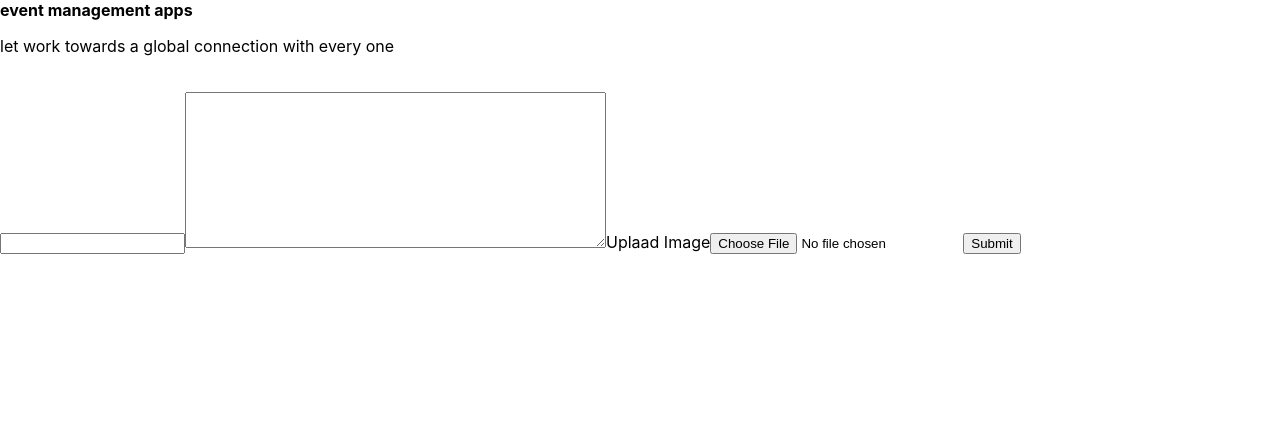
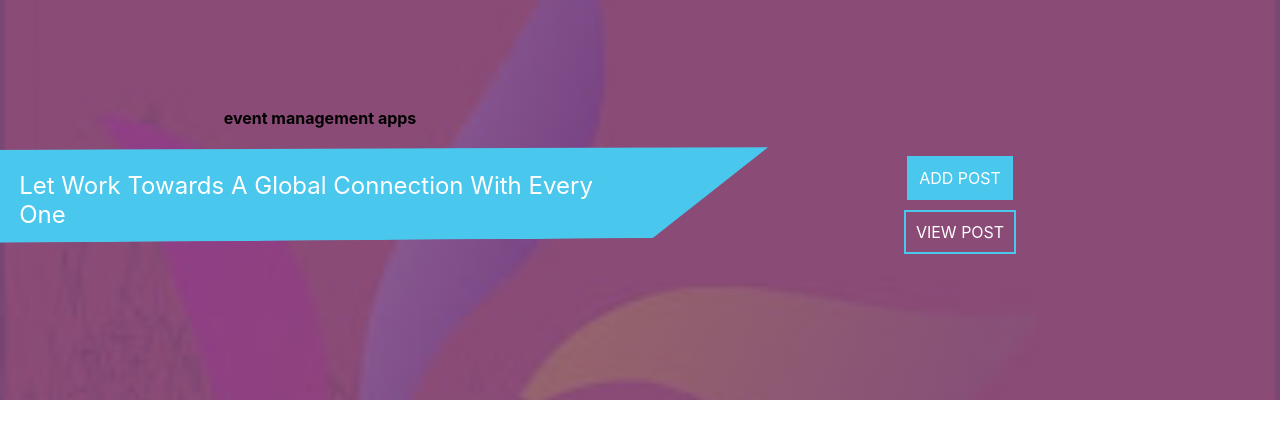
Before and after one commit to chibuike07/Admin-View-Event-schedule, a React (Create React App) app: page / in a window 1280 px wide. Shown: the top 438 px of the page. Built offline with nearby package versions, Linux system fonts and the light colour scheme.

Commit message:
created independent component and added router for navigation

```diff
--- a/package.json
+++ b/package.json
@@ -10,6 +10,7 @@
     "dotenv": "^8.2.0",
     "react": "^16.13.1",
     "react-dom": "^16.13.1",
+    "react-router-dom": "^5.2.0",
     "react-scripts": "3.4.1"
   },
   "scripts": {
--- a/src/App.js
+++ b/src/App.js
@@ -1,11 +1,16 @@
 import React from "react";
+import { BrowserRouter, Switch, Route } from "react-router-dom";
 // import logo from "./logo.svg";
 // import "./App.css";
 import Event from "./Pages/Pages_event/event.jsx";
 function App() {
   return (
     <div className="App">
-      <Event />
+      <BrowserRouter>
+        <Switch>
+          <Route path="/" component={Event} exact />
+        </Switch>
+      </BrowserRouter>
     </div>
   );
 }
--- /dev/null
+++ b/src/Components/component.form/form.js
@@ -0,0 +1,33 @@
+import React from "react";
+import Styles from "./form.module.css";
+const form = () => {
+  const { form, title, description, label, file, button } = Styles;
+  return (
+    <div>
+      <form action="" className={form}>
+        <input type="text" className={title} required={true} />
+        <textarea
+          name="description"
+          id="description"
+          cols="50"
+          rows="10"
+          className={description}
+          required={true}
+        ></textarea>
+        <label htmlFor="file" className={label}>
+          Uplaad Image
+        </label>
+        <input
+          type="file"
+          className={file}
+          id="file"
+          accept="image/*"
+          required={true}
+        />
+        <input type="submit" className={button} />
+      </form>
+    </div>
+  );
+};
+
+export default form;
--- /dev/null
+++ b/src/Components/component.form/form.module.css
@@ -0,0 +1,47 @@
+.form {
+  width: 100%;
+  height: 15rem;
+  padding: 10px;
+  justify-content: flex-end;
+  align-items: center;
+  flex-direction: column;
+  position: absolute;
+  display: none;
+}
+
+.title,
+.textarea {
+  transform: translate(-30%);
+  width: 20rem;
+  height: 40px;
+  background-color: transparent;
+  border: none;
+  border-bottom: 2px solid rgb(74, 199, 237);
+  outline: none;
+  padding: 10px;
+  color: #fff;
+  letter-spacing: 3px;
+}
+::placeholder {
+  color: #fff;
+}
+
+.label {
+  color: #fff;
+  filter: drop-shadow(10px 20px 13px #000);
+}
+
+.button {
+  transform: translate(-30%);
+  height: 40px;
+  border-radius: 10px;
+  background-color: rgb(82, 121, 133);
+  color: #fff;
+  font-size: 16px;
+  text-transform: capitalize;
+  outline: none;
+  border: none;
+  transition: font-size 3s;
+  cursor: pointer;
+  filter: drop-shadow(10px 20px 13px #000);
+}
--- /dev/null
+++ b/src/Components/component.section/section.jsx
@@ -0,0 +1,16 @@
+import React from "react";
+import Styles from "./section.module.css";
+const section = () => {
+  const { section, div_wrapper, div_img, div_text } = Styles;
+  return (
+    <div>
+      <section className={section}>
+        <div className={div_wrapper}></div>
+        <div className={div_img}></div>
+        <div className={div_text}></div>
+      </section>
+    </div>
+  );
+};
+
+export default section;
--- /dev/null
+++ b/src/Components/component.section/section.module.css
@@ -0,0 +1,27 @@
+.section {
+  display: none;
+  width: 100%;
+  height: 300px;
+  flex-direction: column;
+}
+
+.div_wrapper {
+  width: 40%;
+  display: flex;
+  justify-content: space-evenly;
+  flex-direction: column;
+  height: max-content;
+  padding: 10px;
+}
+
+.div_img img {
+  width: 50%;
+  height: 200px;
+  clip-path: circle(40%);
+}
+
+.div_text {
+  display: flex;
+  flex-direction: column;
+  color: yellow;
+}
--- /dev/null
+++ b/src/Components/header/header.jsx
@@ -0,0 +1,45 @@
+import React from "react";
+import Styles from "./header.module.css";
+import { Link } from "react-router-dom";
+const header = () => {
+  const {
+    header,
+    aside,
+    clip_path,
+    strong,
+    params,
+    img_wrapper,
+    img,
+    nav,
+    add_post,
+    view_post,
+  } = Styles;
+
+  const addEvent = () => {};
+  return (
+    <div>
+      <header className={header}>
+        <aside className={aside}>
+          <div className={clip_path}></div>
+          <strong className={strong}>event management apps</strong>
+          <p className={params}>
+            let work towards a global connection with every one
+          </p>
+          <div className={img_wrapper}>
+            <img src="" alt="" className={img} />
+          </div>
+        </aside>
+        <nav className={nav}>
+          <Link to="" className={add_post}>
+            add post
+          </Link>
+          <Link to="" className={view_post}>
+            view post
+          </Link>
+        </nav>
+      </header>
+    </div>
+  );
+};
+
+export default header;
--- /dev/null
+++ b/src/Components/header/header.module.css
@@ -0,0 +1,92 @@
+.header {
+  width: 100%;
+  height: 400px;
+  display: flex;
+  justify-content: space-between;
+  align-items: center;
+  background-image: linear-gradient(
+      rgba(123, 75, 135, 0.8),
+      rgba(123, 75, 135, 0.8)
+    ),
+    url("../../Assests/manageEvent2.jpeg");
+  background-size: cover;
+  background-repeat: no-repeat;
+  background-position: bottom left;
+  position: relative;
+  background-attachment: fixed;
+}
+
+.aside {
+  display: flex;
+  flex-direction: column;
+  justify-content: center;
+  align-items: center;
+  position: relative;
+  height: inherit;
+  width: 50%;
+}
+.strong {
+  z-index: 3;
+}
+.params {
+  padding: 3%;
+  font-size: x-large;
+  color: #fff;
+  text-transform: capitalize;
+  z-index: 5;
+}
+.clip_path {
+  content: "";
+  position: absolute;
+  letter-spacing: 3px;
+  word-spacing: 2px;
+  background-color: rgb(74, 199, 237);
+  top: 15%;
+  left: 0;
+  width: 120%;
+  height: 300px;
+  clip-path: polygon(0 29%, 100% 30%, 85% 60%, 0 60%);
+  transform: skewY(-0.4deg);
+  color: #000000;
+  padding-bottom: 15px;
+  padding-left: 30px;
+  box-sizing: border-box;
+  overflow-x: scroll;
+}
+.nav {
+  height: inherit;
+  width: 50%;
+  display: flex;
+  justify-content: center;
+  align-items: center;
+  flex-direction: column;
+}
+.add_post,
+.view_post {
+  margin-top: 10px;
+  text-decoration: none;
+  color: #fff;
+  text-transform: uppercase;
+  border: 2px solid rgb(74, 199, 237);
+  padding: 10px;
+}
+
+.add_post {
+  transition: border-radius 3s, padding 3s ease-in-out;
+  background-color: rgb(74, 199, 237);
+}
+
+.add_post:hover {
+  border-radius: 20px;
+  padding: 5px;
+  filter: drop-shadow(10px 20px 24px #000);
+}
+
+.view_post {
+  transition: border-radius 3s ease-in-out;
+}
+
+.view_post:hover {
+  border-radius: 20px;
+  filter: drop-shadow(10px 20px 24px #000);
+}
--- a/src/Pages/Pages_event/event.jsx
+++ b/src/Pages/Pages_event/event.jsx
@@ -1,68 +1,17 @@
 import React from "react";
 import Styles from "./event.module.css";
+import Header from "../../Components/header/header";
+import Form from "../../Components/component.form/form";
+import Section from "../../Components/component.section/section";
 const event = () => {
-  const {
-    container,
-    header,
-    aside,
-    clip_path,
-    strong,
-    params,
-    img_wrapper,
-    nav,
-    add_post,
-    view_post,
-    main,
-    form,
-    title,
-    description,
-    label,
-    file,
-    button,
-    img,
-  } = Styles;
+  const { container, main, headings } = Styles;
   return (
     <div className={container}>
-      <header className={header}>
-        <aside className={aside}>
-          <div className={clip_path}></div>
-          <strong className={strong}>event management apps</strong>
-          <p className={params}>
-            let work towards a global connection with every one
-          </p>
-          <div className={img_wrapper}>
-            <img src="" alt="" className={img} />
-          </div>
-        </aside>
-        <nav className={nav}>
-          <a href="" className={add_post}></a>
-          <a href="" className={view_post}></a>
-        </nav>
-      </header>
-
+      <Header />
       <main className={main}>
-        <form action="" className={form}>
-          <input type="text" className={title} required={true} />
-          <textarea
-            name="description"
-            id="description"
-            cols="50"
-            rows="10"
-            className={description}
-            required={true}
-          ></textarea>
-          <label htmlFor="file" className={label}>
-            Uplaad Image
-          </label>
-          <input
-            type="file"
-            className={file}
-            id="file"
-            accept="image/*"
-            required={true}
-          />
-          <input type="submit" className={button} />
-        </form>
+        <Form />
+        <h2 className={headings}>event</h2>
+        <Section />
       </main>
     </div>
   );
--- a/src/Pages/Pages_event/event.module.css
+++ b/src/Pages/Pages_event/event.module.css
@@ -0,0 +1,25 @@
+.container {
+  width: 100%;
+  height: 100%;
+  background-color: red;
+}
+
+.main {
+  width: 100%;
+  background-image: linear-gradient(
+      rgba(123, 75, 135, 0.8),
+      rgba(123, 75, 135, 0.8)
+    ),
+    url("../../Assests/manageEvent2.jpeg");
+  background-repeat: no-repeat;
+  background-size: cover;
+  background-position: bottom right;
+  display: none;
+  justify-content: center;
+  align-items: center;
+  flex-direction: column;
+  border-top: none;
+  background-color: green;
+  height: 40rem;
+  overflow-y: scroll;
+}
```
Also changed, not shown: 1 other file (tests, documents, lock files or other folders).
